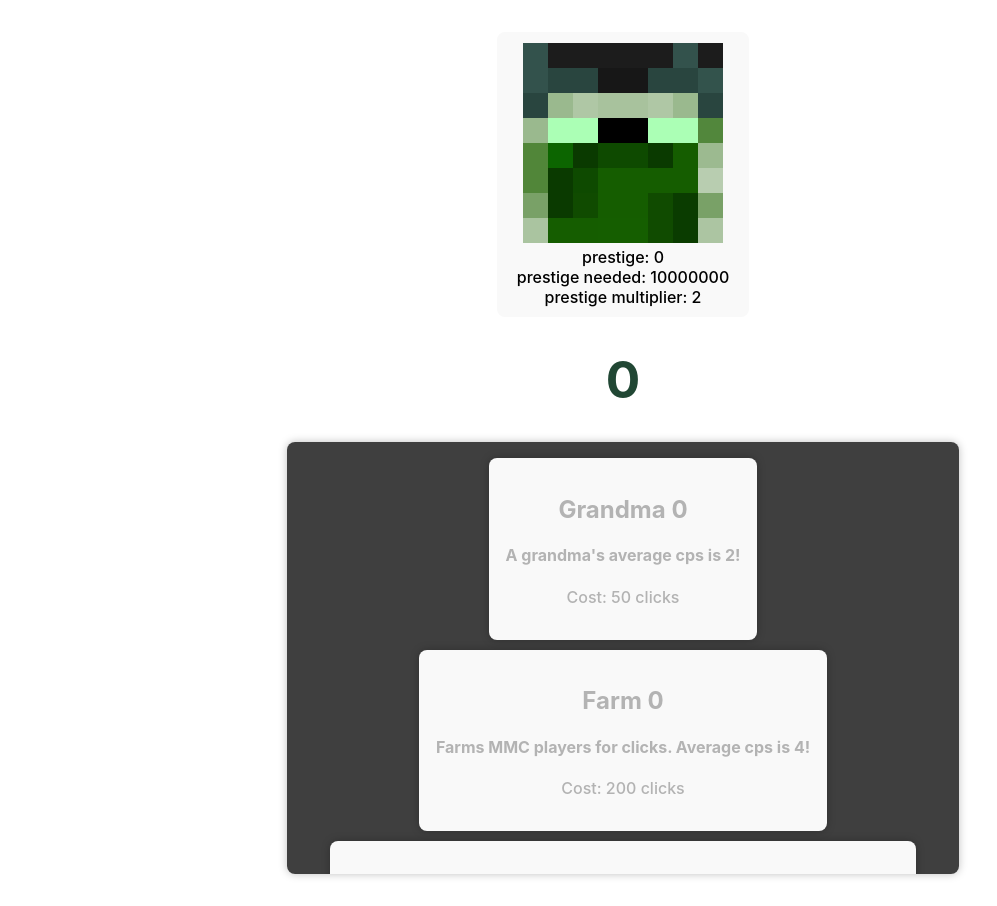
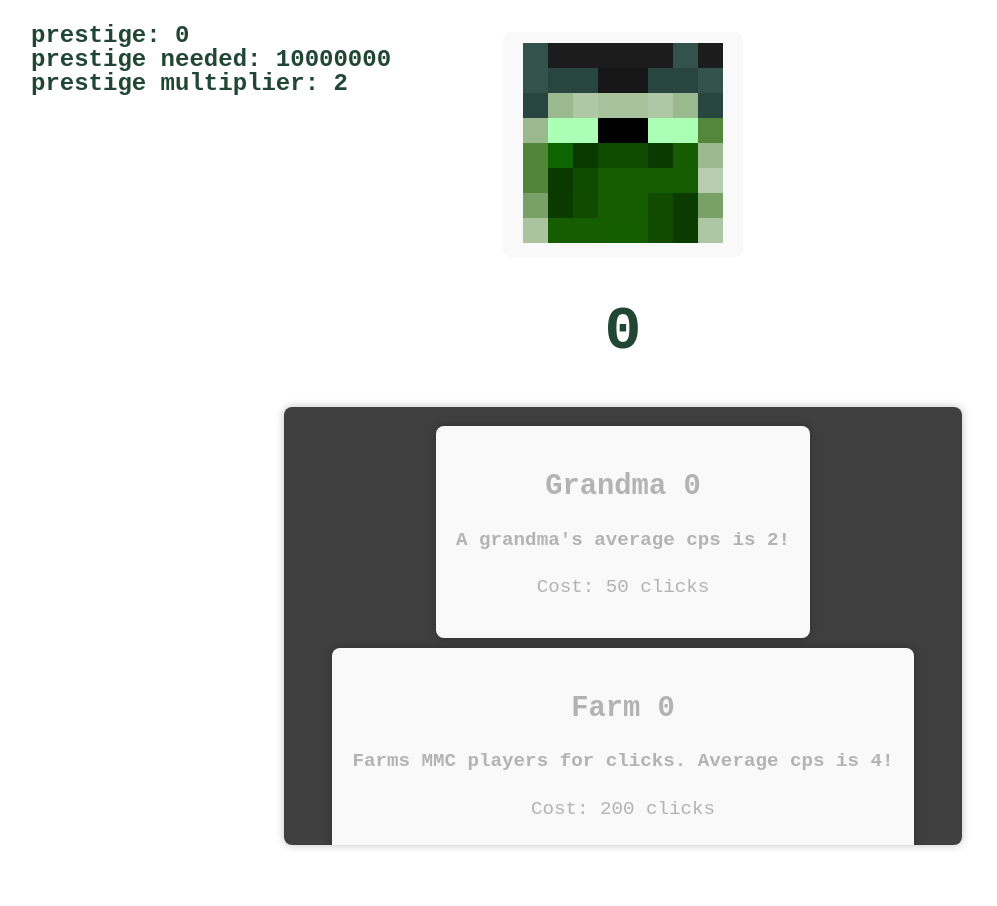
Before and after one commit to AlonHor/JonaClicker, a React (Vite) app: page / in a window 1280 px wide. Shown: the whole page, without its empty margins (17-1014 px from the left). After the commit the page ends 877 px from the top, so only its background shows below. Built offline with nearby package versions, Linux system fonts and the light colour scheme.

Commit message:
Improved the ui a little bit.

```diff
--- a/src/App.tsx
+++ b/src/App.tsx
@@ -151,6 +151,19 @@ function App() {
     <div>
       <button onClick={() => setCount((c) => c + 1)}>
         <img src={jona} alt="jona" width={200} />
+      </button>
+      <div
+        style={{
+          position: 'absolute',
+          top: 0,
+          left: 0,
+          textAlign: 'left',
+          paddingLeft: '2em',
+          fontSize: '1.5em',
+          fontWeight: 'bold',
+          fontFamily: 'monospace',
+        }}
+      >
         <br />
         prestige: {prestige}
         <br />
@@ -158,9 +171,15 @@ function App() {
         <br />
         prestige multiplier: {prestigeMultiplier}
         <br />
-      </button>
+      </div>
       <br />
-      <div>
+      <div
+        style={{
+          fontSize: '1.2em',
+          fontWeight: 'bold',
+          fontFamily: 'monospace',
+        }}
+      >
         <h1>{count}</h1>
       </div>
       <div
@@ -169,6 +188,9 @@ function App() {
           height: '50vh',
           width: '50vw',
           backgroundColor: 'rgb(63, 63, 63)',
+          fontSize: '1.2em',
+          fontWeight: 'bold',
+          fontFamily: 'monospace',
         }}
         className="card"
       >
--- a/src/index.css
+++ b/src/index.css
@@ -30,6 +30,7 @@ body {
   place-items: center;
   min-width: 320px;
   min-height: 100vh;
+  -webkit-tap-highlight-color: transparent;
 }
 
 h1 {
```
